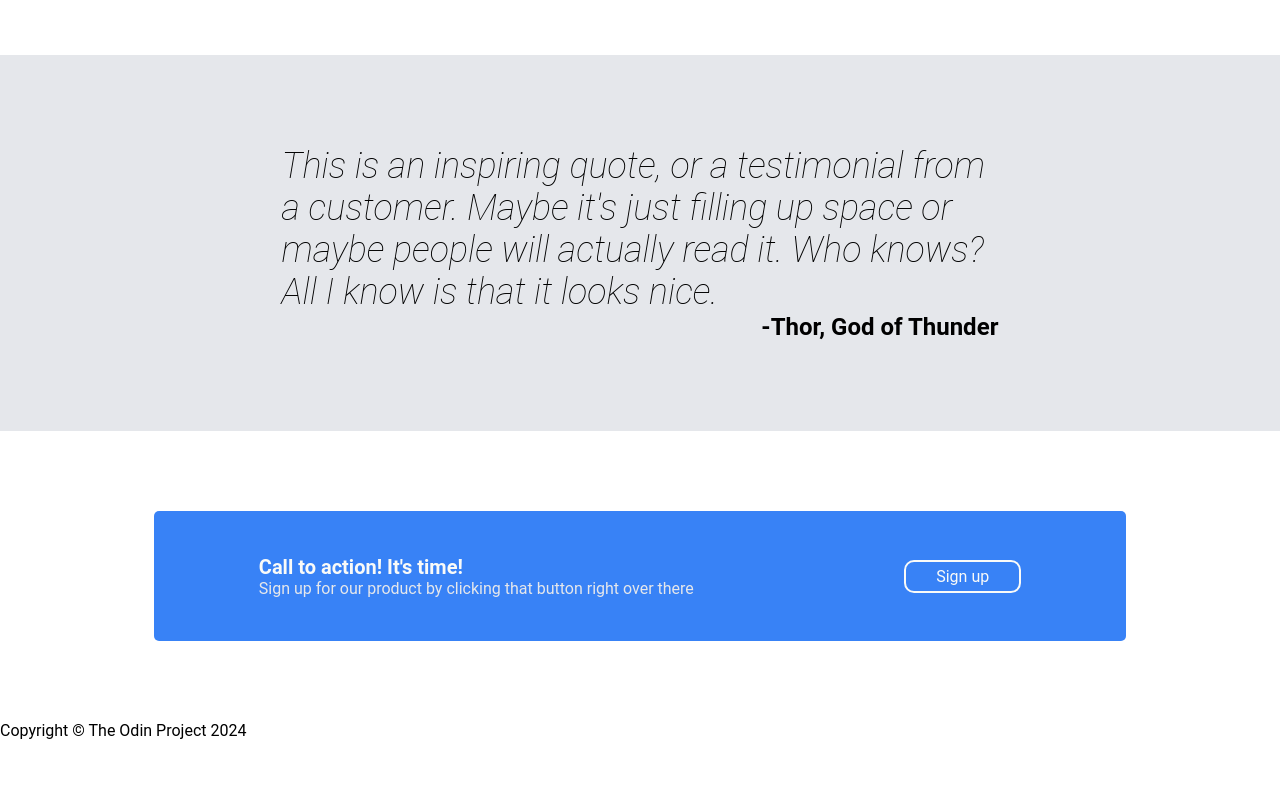
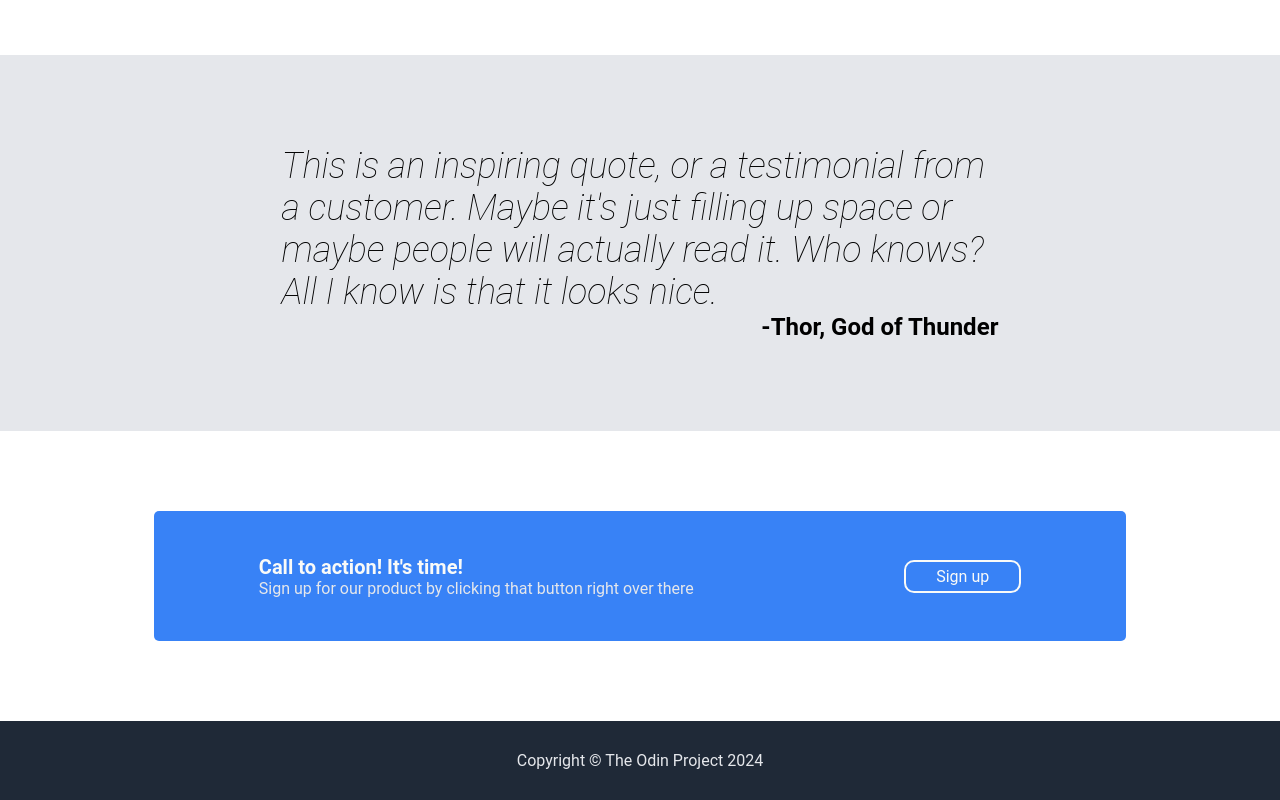
Before and after one commit to OFranjas/odin-landin-page, a plain HTML site: page index.html in a window 1280 px wide. Shown: the part 856-1656 px from the top of the page. Before the commit the page ends 1596 px from the top, so only its background shows below. Drawn offline with Linux system fonts and the light colour scheme.

Commit message:
Add styling for the footer
Added the CSS styling for the page footer. Also added some comments for better code readability

```diff
--- a/style.css
+++ b/style.css
@@ -190,3 +190,12 @@
     border-radius: 10px;
 
 }
+
+/* ---------------------- Footer ------------------- */
+
+.footer {
+    background-color: #1f2937;
+    color: #e5e7eb;
+    text-align: center;
+    padding: 30px 0;
+}
```
Also changed, not shown: index.html (+6 -6 lines).
